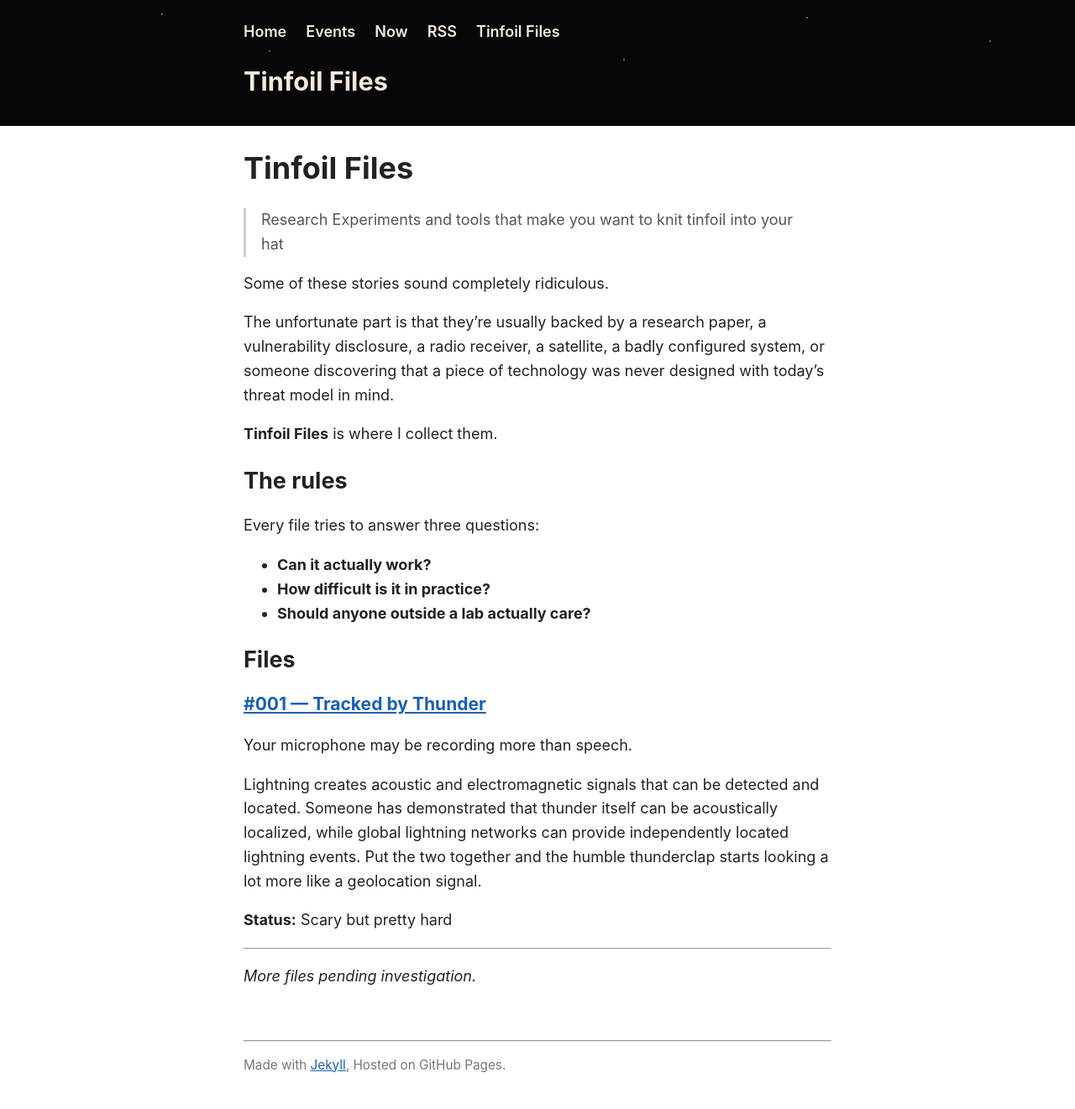
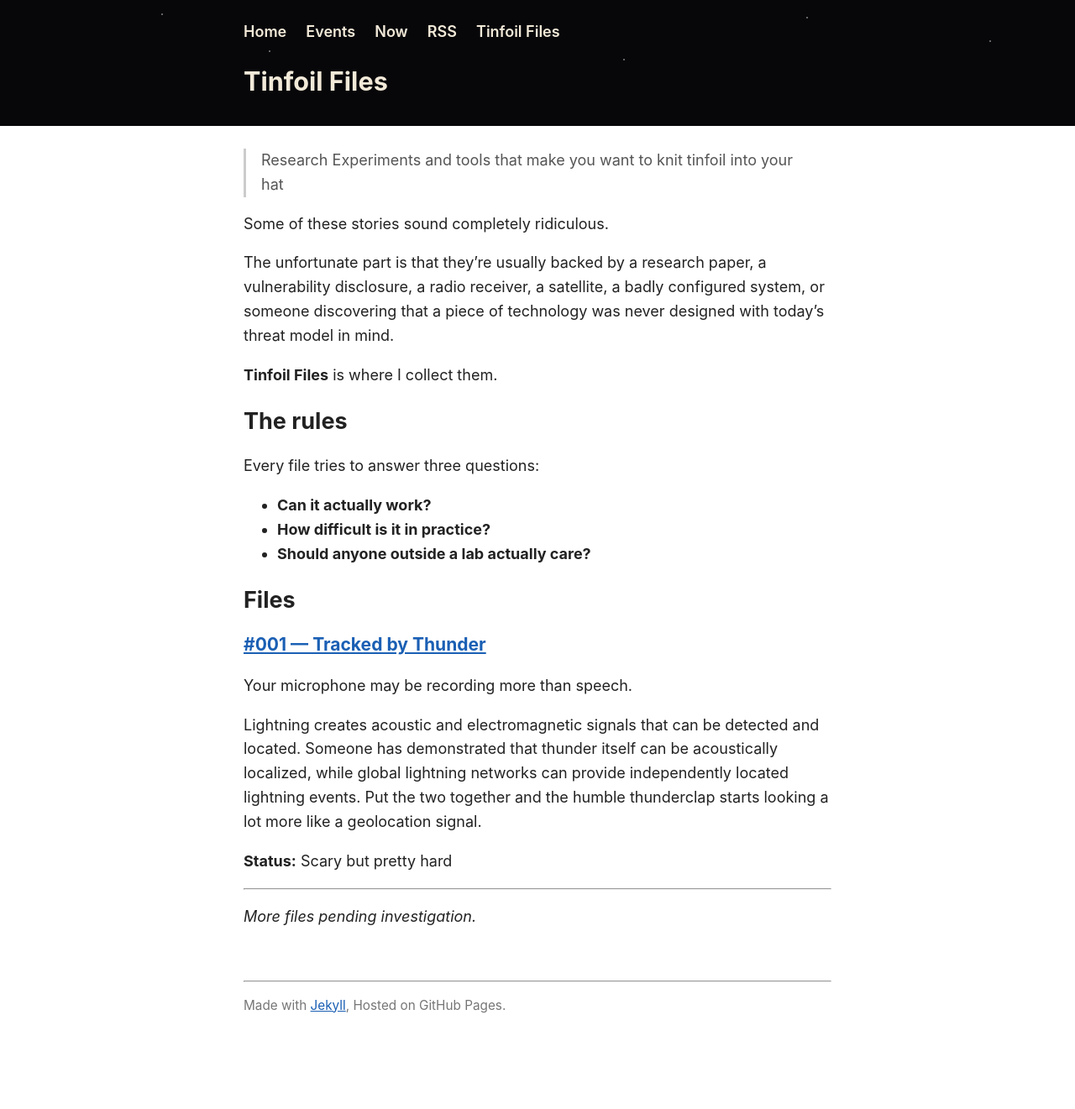
Before and after one commit to benvandw/benvandw.github.io, a Jekyll site: the page built from tinfoil-files.md, in a window 1280 px wide. Shown: the whole page at 84% size. Built offline with Jekyll 4.4.1, drawn with Linux system fonts in a browser that asks for light colours; after the commit the page ends 1250 px from its top, so only the background shows below that.

Commit message:
Remove title from tinfoil-files.md
Removed the title from the Tinfoil Files section.

```diff
--- a/tinfoil-files.md
+++ b/tinfoil-files.md
@@ -4,8 +4,6 @@ title: Tinfoil Files
 permalink: /tinfoil-files
 description: Weird, uncomfortable and occasionally ridiculous ways technology can reveal more than you expect.
 ---
-
-# Tinfoil Files
 
 > Research Experiments and tools that make you want to knit tinfoil into your hat
 
```
